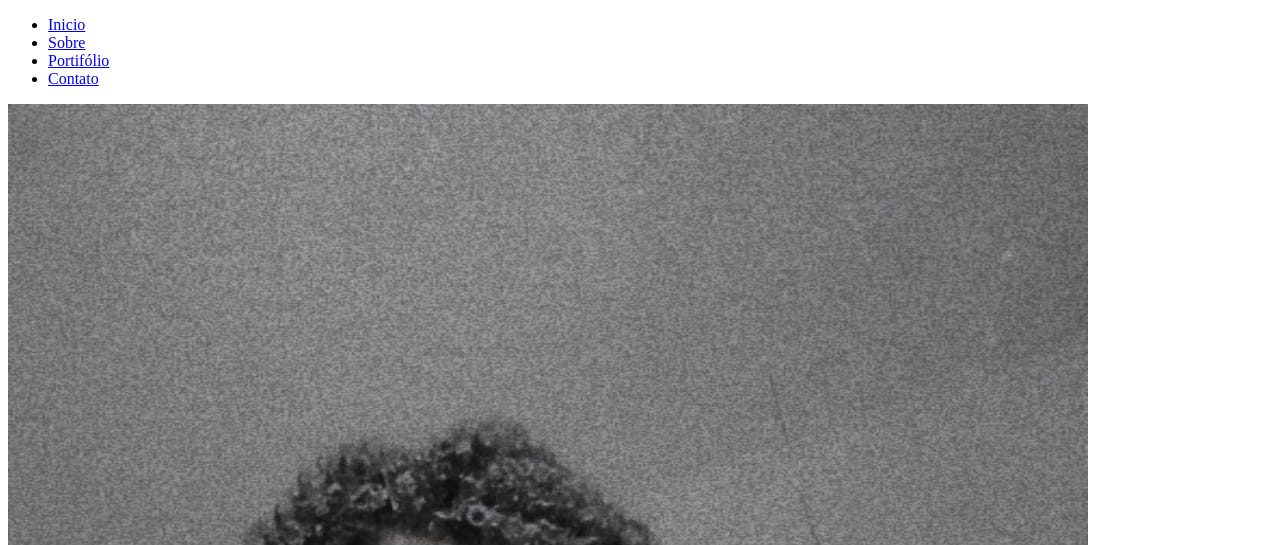
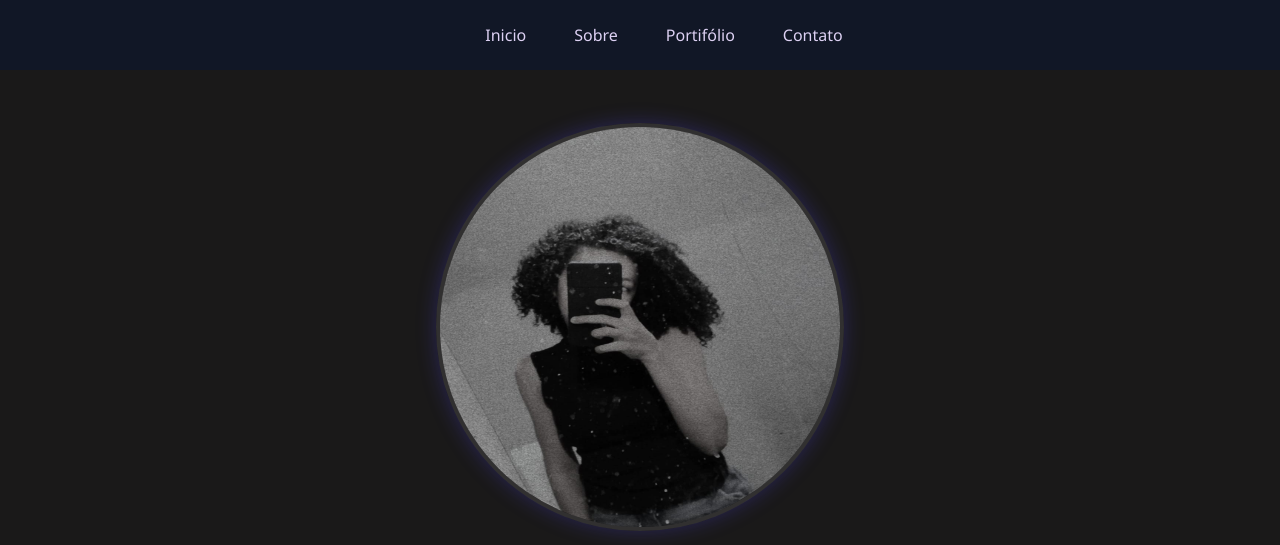
Before and after one commit to Rutiele3/portifolio, a plain HTML site: page index.html in a window 1280 px wide. Shown: the top 545 px of the page. Drawn offline with Linux system fonts and the light colour scheme.

Commit message:
Update index.html
ativação do css

```diff
--- a/index.html
+++ b/index.html
@@ -4,7 +4,7 @@
 <head>
     <meta charset="UTF-8">
     <meta name="viewport" content="width=device-width, initial-scale=1.0">
-    <!-- <link rel="stylesheet" href="./css/style.css"> -->
+    <link rel="stylesheet" href="./css/style.css">
     <title>Portifolio - Rutiele Favela</title>
 </head>
 
```
